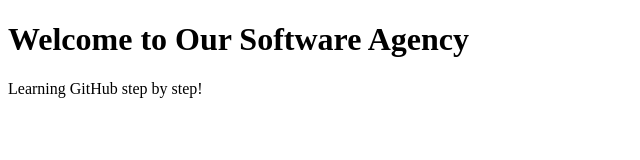
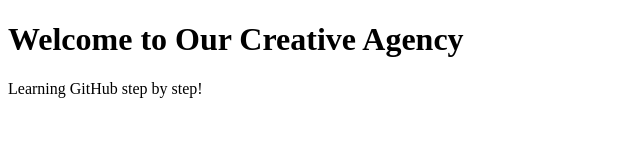
Before and after one commit to BlueSky1998-Star/agency-practice-project, a plain HTML site: page index.html in a window 1280 px wide. Shown: the whole page, without its empty margins (0-640 px from the left). Drawn offline with Linux system fonts and the light colour scheme.

Commit message:
Update homepage heading

```diff
--- a/index.html
+++ b/index.html
@@ -5,7 +5,7 @@
     <title>Agency Practice Project</title>
 </head>
 <body>
-    <h1>Welcome to Our Software Agency</h1>
+    <h1>Welcome to Our Creative Agency</h1>
     <p>Learning GitHub step by step!</p>
 </body>
 </html>
```
